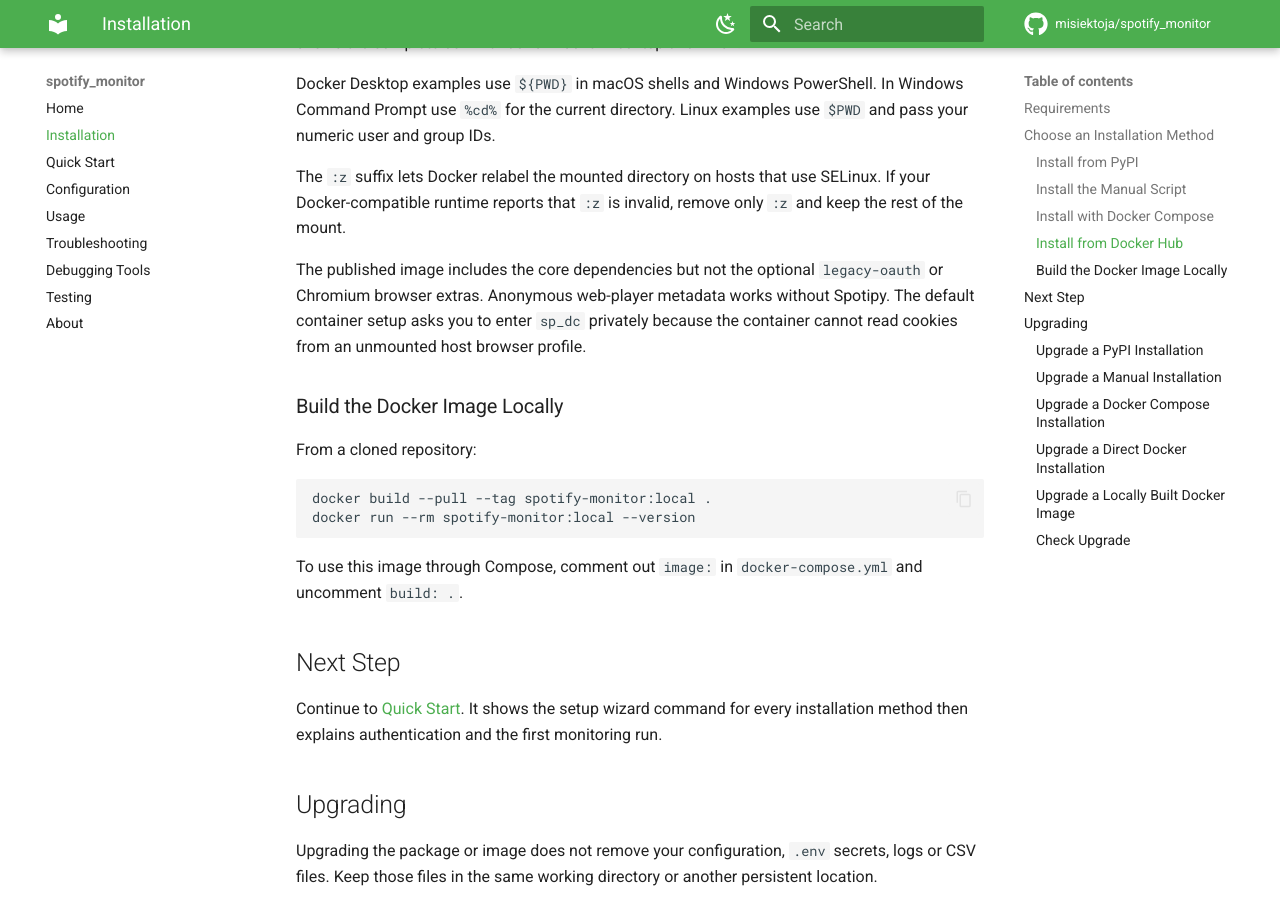
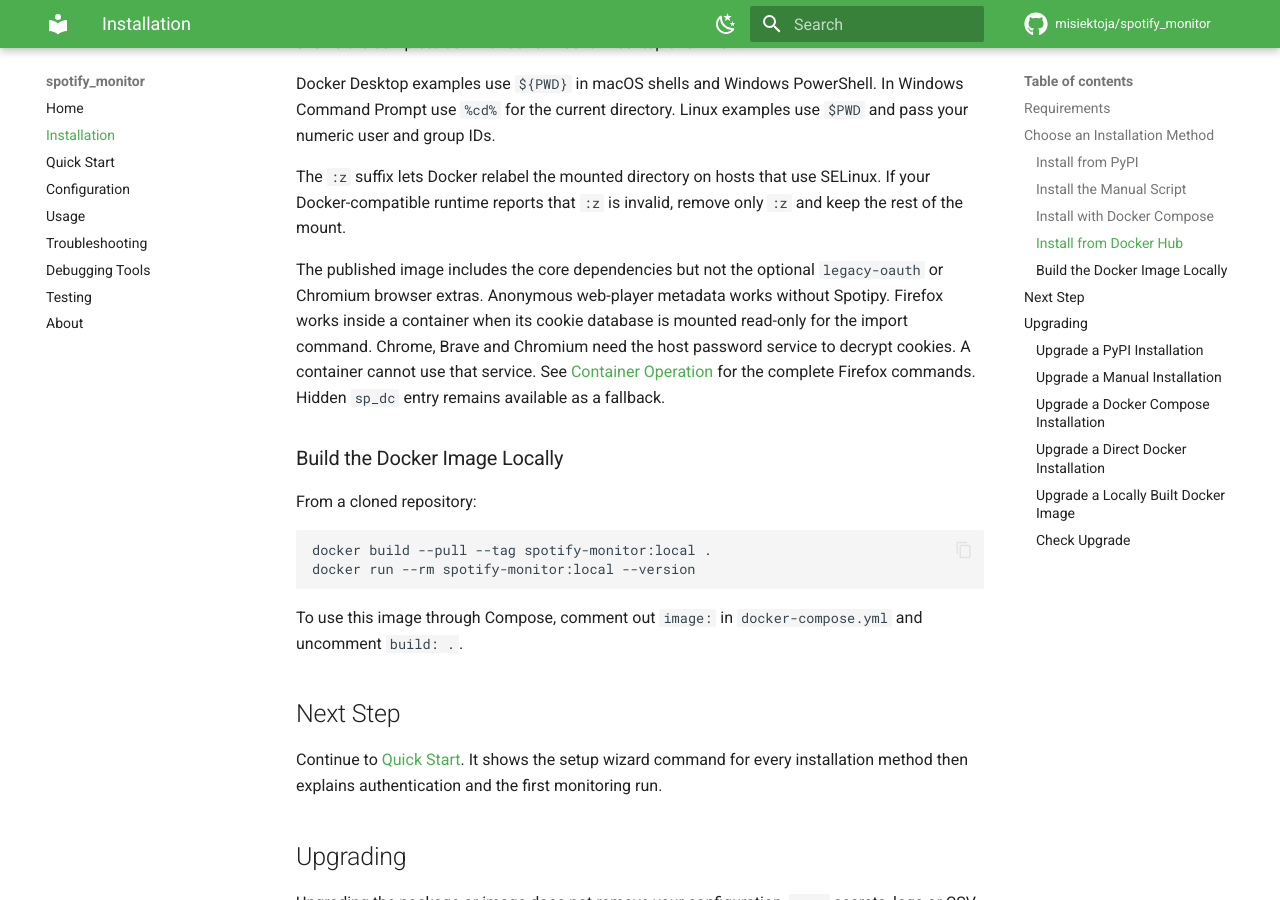
Before and after one commit to misiektoja/spotify_monitor, an MkDocs documentation site: the page built from docs/installation.md, in a window 1280 px wide and 900 px high, scrolled down 4410 px. Built offline with MkDocs 1.6.1 and Material for MkDocs 9.7.7, drawn with Linux system fonts in a browser that asks for light colours; comment, search, counter and statistics services are not loaded.

Commit message:
docs(install): explain browser support in containers

```diff
--- a/docs/installation.md
+++ b/docs/installation.md
@@ -173,7 +173,7 @@
 
 The `:z` suffix lets Docker relabel the mounted directory on hosts that use SELinux. If your Docker-compatible runtime reports that `:z` is invalid, remove only `:z` and keep the rest of the mount.
 
-The published image includes the core dependencies but not the optional `legacy-oauth` or Chromium browser extras. Anonymous web-player metadata works without Spotipy. The default container setup asks you to enter `sp_dc` privately because the container cannot read cookies from an unmounted host browser profile.
+The published image includes the core dependencies but not the optional `legacy-oauth` or Chromium browser extras. Anonymous web-player metadata works without Spotipy. Firefox works inside a container when its cookie database is mounted read-only for the import command. Chrome, Brave and Chromium need the host password service to decrypt cookies. A container cannot use that service. See [Container Operation](usage.md#import-firefox-into-container-authentication) for the complete Firefox commands. Hidden `sp_dc` entry remains available as a fallback.
 
 <a id="build-docker-locally"></a>
 ### Build the Docker Image Locally
```
